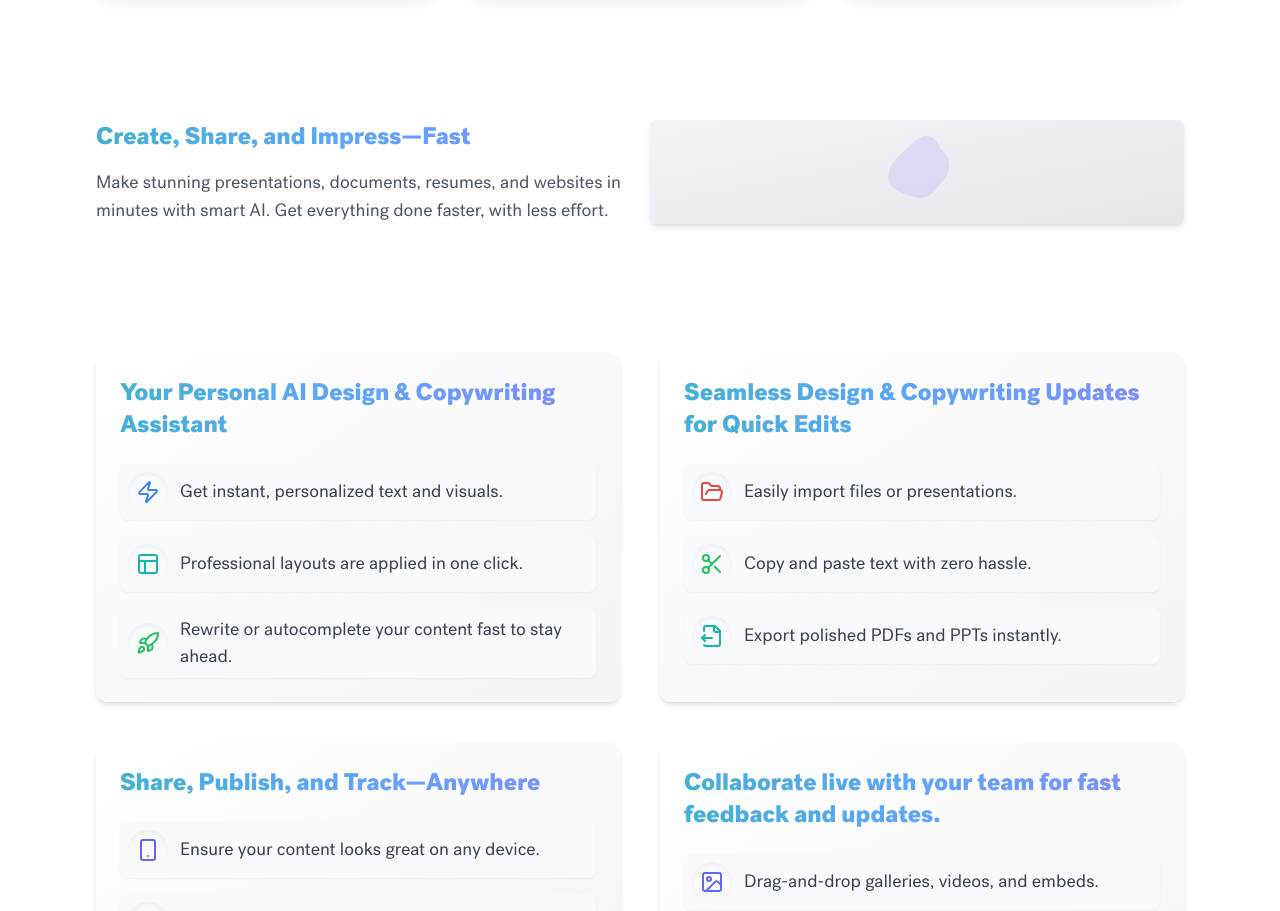
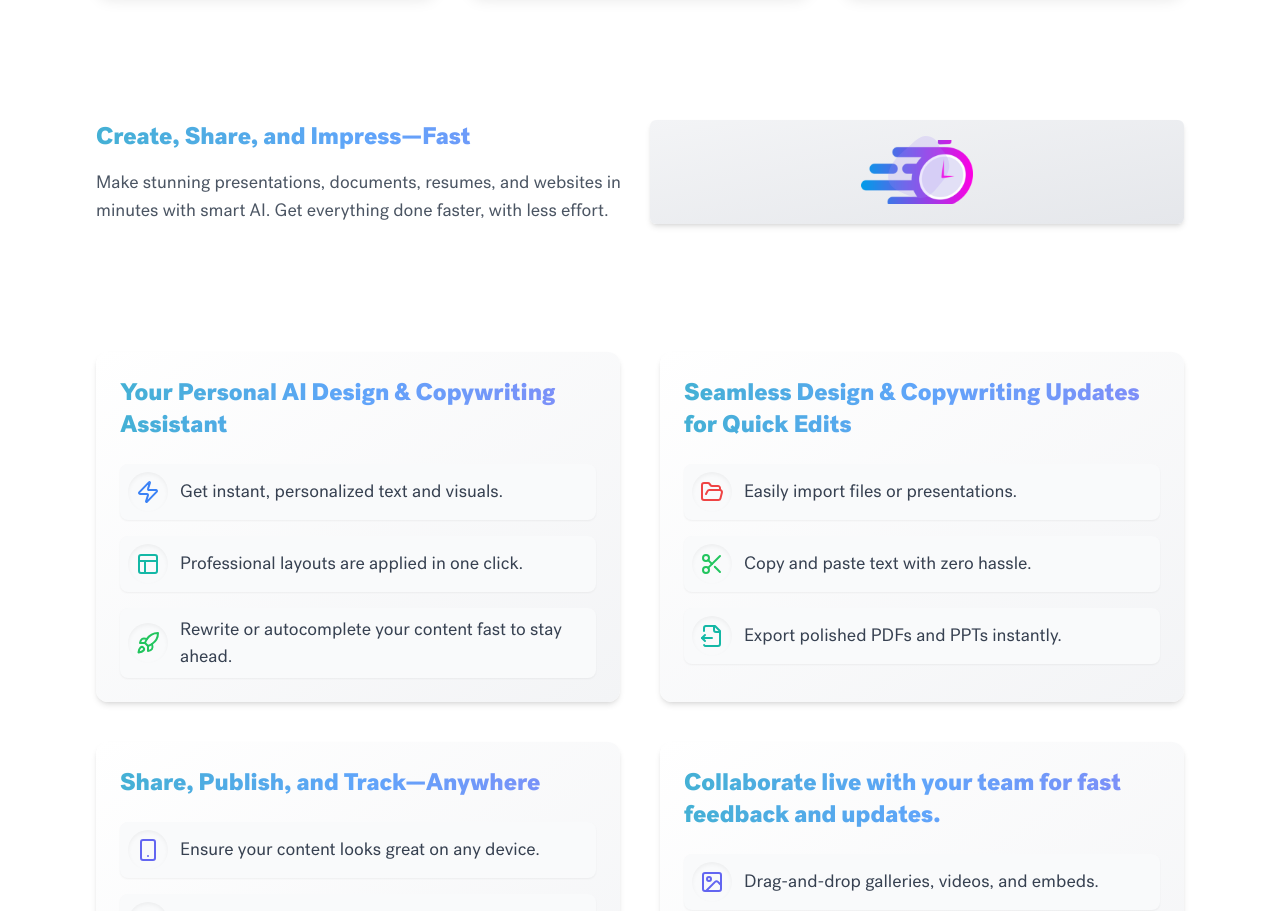
Before and after one commit to CZEJAY/demo, a Next.js app: page / in a window 1280 px wide. Shown: the part 3740-4651 px from the top of the page. Built offline with nearby package versions, Linux system fonts and the light colour scheme.

Commit message:
Updated how it works

```diff
--- a/components/Landing Page/HowItWorks.tsx
+++ b/components/Landing Page/HowItWorks.tsx
@@ -1,6 +1,7 @@
 'use client'
 
 import { motion } from 'framer-motion';
+import Image from 'next/image';
 import { useInView } from 'react-intersection-observer';
 
 export function HowItWorks() {
@@ -31,6 +32,15 @@ export function HowItWorks() {
         transition={{ duration: 0.5, ease: 'easeOut', delay: 0.2 }}
         className="relative hidden md:block bg-gradient-to-br from-gray-100 to-gray-200 shadow-md rounded-md overflow-hidden"
       >
+       <div className="absolute items-center justify-center w-full h-full flex inset-0 ">
+       <Image
+          className="w-28 h-16 object-cover"
+          src="/assets/delivery.webp"
+          alt="How it works background"
+          width={100}
+          height={100}
+          />
+       </div>
         {/* Animated SVG Background */}
         <div className="absolute inset-0 opacity-20 pointer-events-none">
           <svg
```
Also changed, not shown: public/assets/delivery.webp (added).
